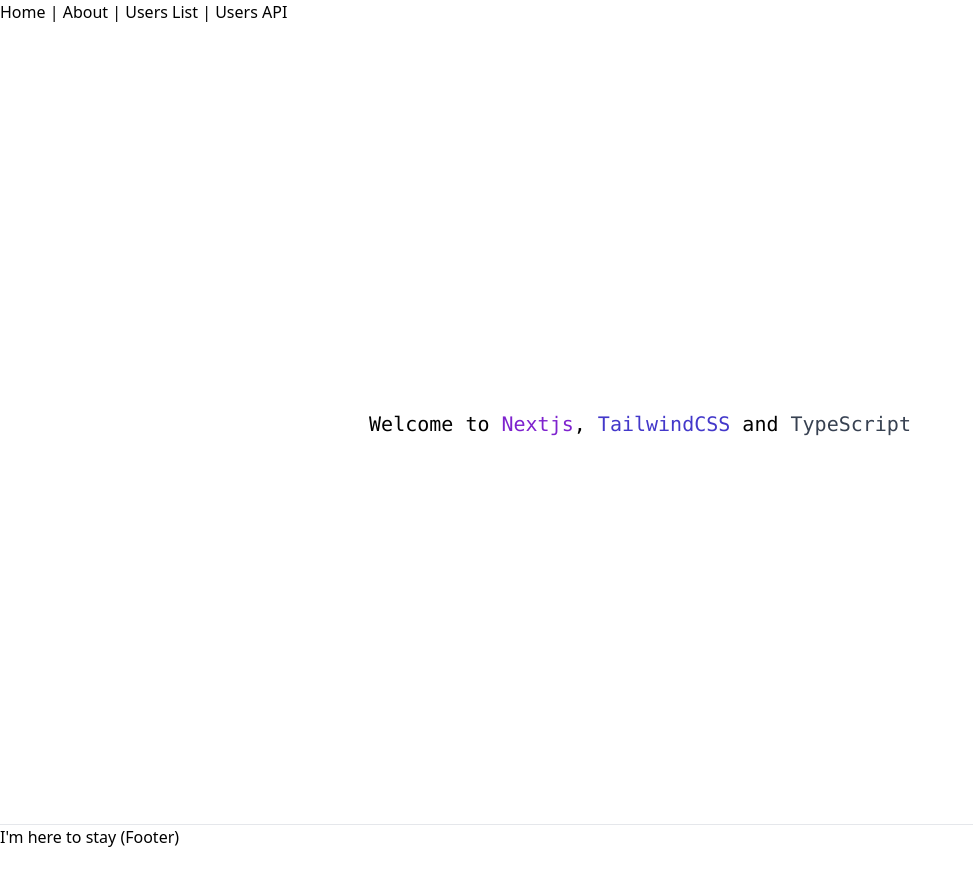
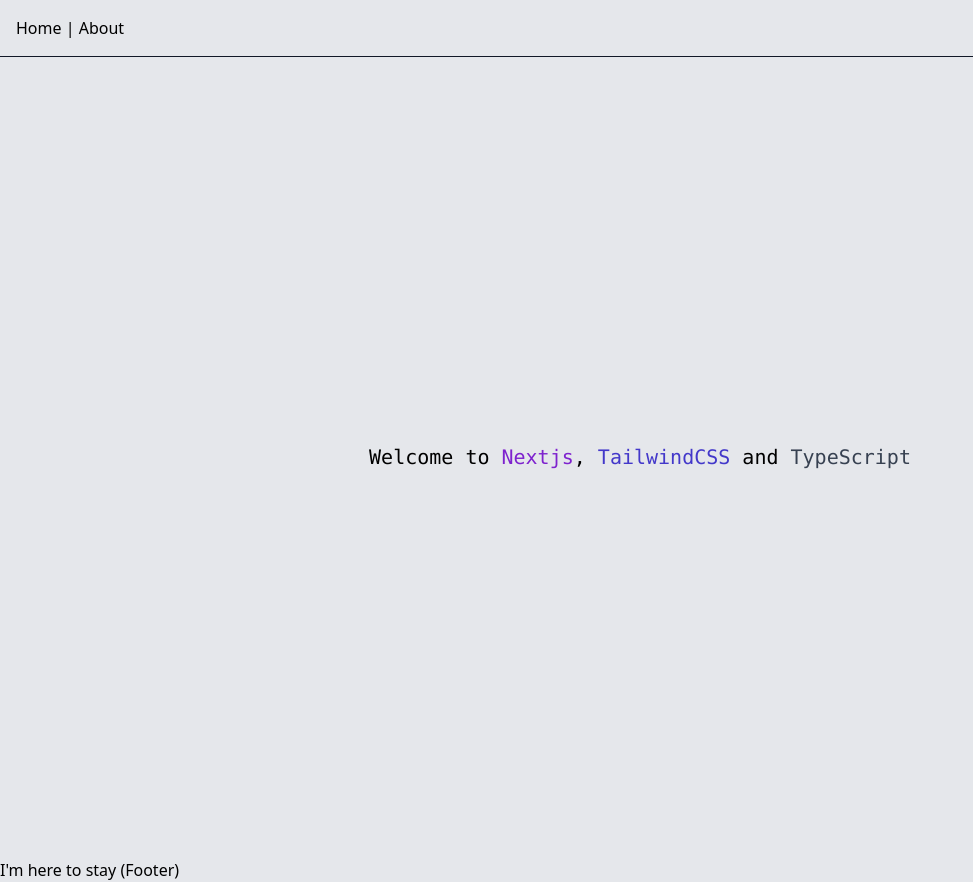
Before and after one commit to mariocr94/World-Timer, a Next.js app: page / in a window 1280 px wide. Shown: the whole page, without its empty margins (0-973 px from the left). Before the commit the page ends 849 px from the top, so only its background shows below. Built offline with nearby package versions, Linux system fonts and the light colour scheme.

Commit message:
sticky header

```diff
--- a/src/components/Header.tsx
+++ b/src/components/Header.tsx
@@ -2,10 +2,9 @@
 
 const Header = () => {
    return (
-      <header>
-         <nav>
-            <Link href="/">Home</Link> | <Link href="/about">About</Link> |{' '}
-            <Link href="/users">Users List</Link> | <a href="/api/users">Users API</a>
+      <header className="sticky top-0 left-0 right-0  border-b border-gray-900">
+         <nav className="p-4">
+            <Link href="/">Home</Link> | <Link href="/about">About</Link>
          </nav>
       </header>
    );
--- a/src/styles/index.css
+++ b/src/styles/index.css
@@ -1,3 +1,9 @@
 @tailwind base;
 @tailwind components;
 @tailwind utilities;
+
+@layer base {
+   body {
+      @apply bg-gray-200;
+   }
+}
```
